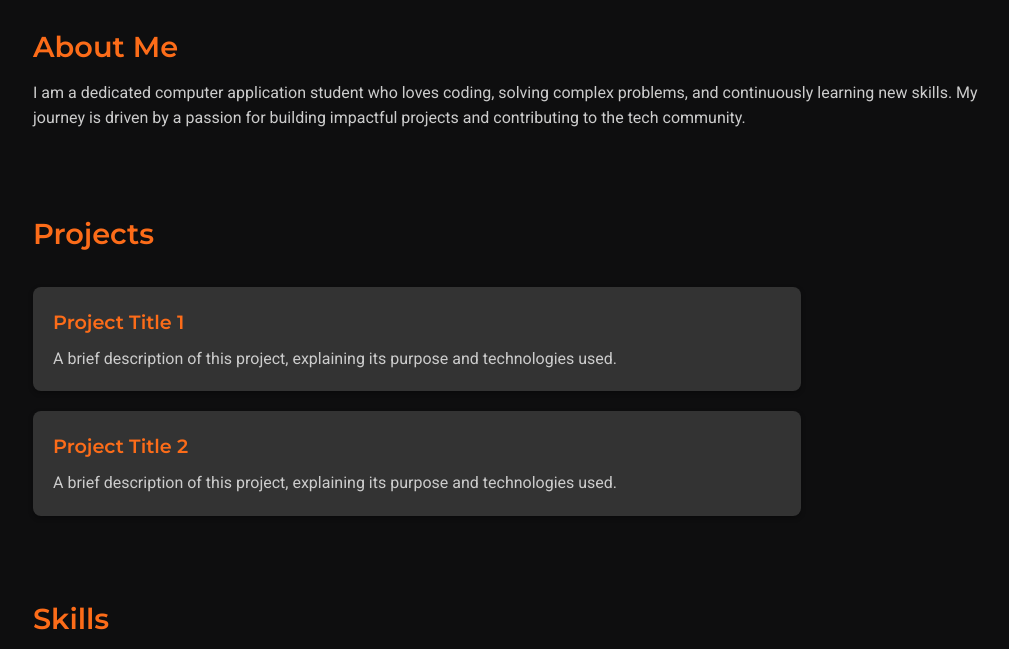
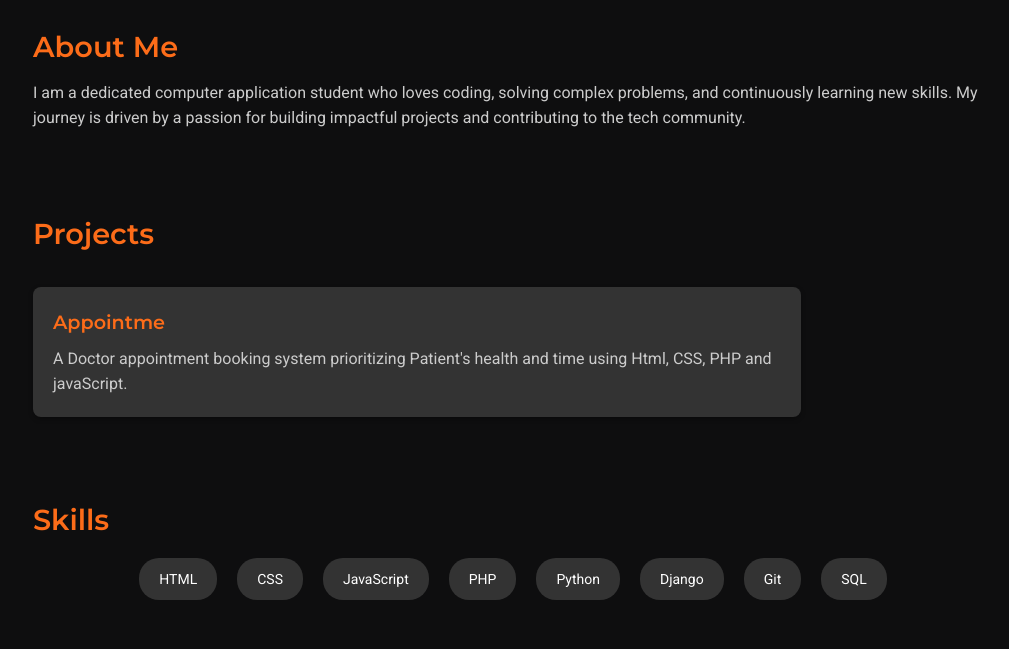
Before and after one commit to Siddhanttamang/Siddhanttamang, a plain HTML site: page index.html in a window 1280 px wide. Shown: the part 462-1111 px from the top of the page, without its empty margins (127-1136 px from the left). Drawn offline with Linux system fonts and the light colour scheme.

Commit message:
portfolio

```diff
--- a/css/web.css
+++ b/css/web.css
@@ -183,6 +183,10 @@ body {
   .nav-bar ul li {
     margin: 0 10px;
   }
+  .nav-bar ul li a{
+    font-size: 14px;
+    padding:2px;
+  }
   .project-card {
     width: 100%;
   }
--- a/index.html
+++ b/index.html
@@ -40,13 +40,10 @@
     <div class="section" id="projects">
       <h3>Projects</h3>
       <div class="project-card">
-        <h4>Project Title 1</h4>
-        <p>A brief description of this project, explaining its purpose and technologies used.</p>
+        <h4>Appointme</h4>
+        <p>A Doctor appointment booking system prioritizing Patient's health and time using Html, CSS, PHP and javaScript.</p>
       </div>
-      <div class="project-card">
-        <h4>Project Title 2</h4>
-        <p>A brief description of this project, explaining its purpose and technologies used.</p>
-      </div>
+
     </div>
     <div class="section" id="skills">
       <h3>Skills</h3>
@@ -54,6 +51,7 @@
         <div class="skill-item">HTML</div>
         <div class="skill-item">CSS</div>
         <div class="skill-item">JavaScript</div>
+        <div class="skill-item">PHP</div>
         <div class="skill-item">Python</div>
         <div class="skill-item">Django</div>
         <div class="skill-item">Git</div>
```
